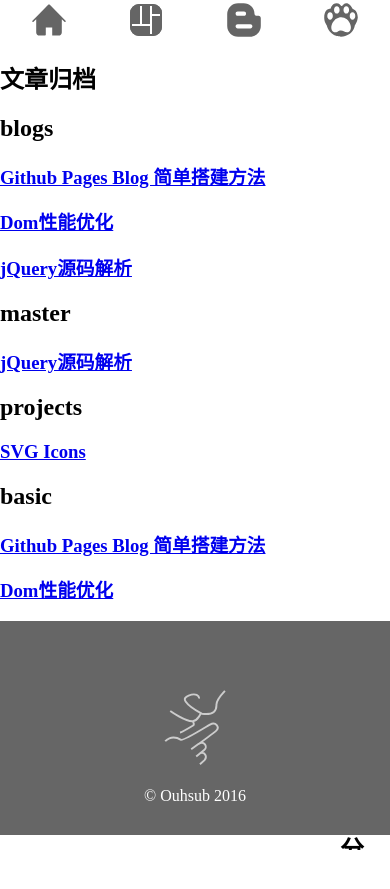
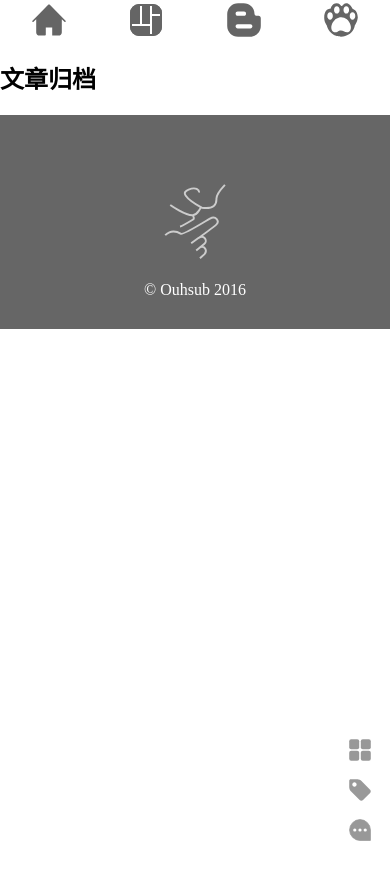
Before and after one commit to ouhsub/ouhsub.github.io, a Jekyll site: the page built from category/index.html, in a window 390 px wide. Shown: the top 889 px of the page. Built offline with Jekyll 4.4.1, drawn with Linux system fonts in a browser that asks for light colours.

Commit message:
make siderbar & some other stuff

```diff
--- a/_includes/footer.html
+++ b/_includes/footer.html
@@ -1,24 +1,21 @@
 <footer>
   <div class="footer-container">
-    <p class="contact-container">
-      <a href="https://github.com/ouhsub" target="_blank">
-        <svg class="contact-icon" width="40" height="40">
+    <div class="contact-btn" id="contact_btn">
+      <svg width="40" height="40" opacity="0.5">
         <g transform="translate(20,20) scale(0.2,0.2)">
-      			<circle class="bg-circle" cx="0" cy="0" r="82"></circle>
-      			<circle class="ft-circle" cx="0" cy="0" r="82" stroke-width="4" fill="none"></circle>
-      			<path class="ft-path" d="M0-84c-46.388,0-84,37.612-84,84c0,46.386,37.612,84,84,84c46.386,0,84-37.614,84-84C84-46.388,46.386-84,0-84zM25.947,76.701c-4.169,0.818-5.64-1.723-5.64-3.911c0-2.651,0.121-11.438,0.121-22.322c0-7.572-2.625-12.56-5.578-15.085c18.242-1.994,37.403-8.885,37.403-40.146c0-8.894-3.171-16.154-8.419-21.851c0.842-2.048,3.663-10.322-0.815-21.528c0,0-6.86-2.182-22.509,8.347c-6.533-1.815-13.535-2.718-20.501-2.739c-6.963,0.019-13.978,0.924-20.5,2.739c-15.646-10.529-22.534-8.347-22.534-8.347c-4.447,11.206-1.643,19.48-0.8,21.528c-5.236,5.697-8.423,12.958-8.423,21.851c0,31.189,19.119,38.159,37.297,40.229c-2.33,2.021-4.448,5.625-5.19,10.881c-4.672,2.076-16.54,5.674-23.844-6.759c0,0-4.322-7.824-12.543-8.389c0,0-7.994-0.106-0.563,4.953c0,0,5.37,2.487,9.092,11.889c0,0,4.809,15.852,27.596,10.928c0.026,6.782,0.103,11.903,0.103,13.824c0,2.169-1.485,4.685-5.583,3.912c-32.56-10.743-56.021-41.247-56.021-77.212c0-44.953,36.668-81.398,81.901-81.398c45.227,0,81.912,36.445,81.912,81.398C81.907,35.444,58.464,65.923,25.947,76.701z"></path>
+          <defs>
+            <mask id="points_mask">
+              <circle cx="0" cy="0" r="90" fill="#fff"></circle>
+              <circle cx="0" cy="0" r="8" fill="#000"></circle>
+              <circle cx="-26" cy="0" r="8" fill="#000"></circle>
+              <circle cx="26" cy="0" r="8" fill="#000"></circle>
+            </mask>
+          </defs>
+          <path d="M52,52L52,0A52,52,0,1,0,0,52Z" mask="url(#points_mask)" fill="#333" stroke="#333" stroke-width="4"></path>
         </g>
       </svg>
-      </a>
-      <a title="2371610588">
-        <svg class="contact-icon" width="40" height="40">
-          <g transform="translate(20,20) scale(0.2,0.2)">
-      			<circle class="bg-circle" cx="0" cy="0" r="82"></circle>
-      			<circle class="ft-circle" cx="0" cy="0" r="82" stroke-width="4" fill="none"></circle>
-      			<path class="ft-path" d="M41.347-3.187c-4.642-3.208-6.989-7.767-6.989-13.557c0-25.455-20.549-34.693-34.357-34.693c-13.81,0-34.354,9.238-34.354,34.693c0,5.79-2.353,10.35-6.996,13.56c-3.476,2.408-11.484,11.963-6.859,27.044l0.532,1.743 l1.805-0.286c3.584-0.571,5.462-3.76,6.5-5.635c0.859,3.601,4.331,6.925,6.688,8.367c0.241,0.147,0.404,0.309,0.512,0.444c-0.096,0.017-0.212,0.031-0.357,0.039c-2.59,0.131-5.912,1.803-7.244,4.744c-0.985,2.169-0.628,4.497,1.001,6.554c4.41,5.569,16.389,6.005,19.957,6.005c5.238,0,9.62-1.069,13.031-3.167c0.541-0.337,1.019-0.68,1.478-1.011c1.328-0.958,2.131-1.54,4.307-1.54c2.178,0,2.979,0.582,4.308,1.54c0.459,0.331,0.937,0.673,1.479,1.011c3.409,2.098,7.79,3.167,13.026,3.167c3.572,0,15.552-0.436,19.961-6.005c1.63-2.057,1.985-4.385,1.002-6.554c-1.333-2.941-4.656-4.613-7.247-4.744c-0.145-0.008-0.263-0.022-0.355-0.039c0.104-0.136,0.271-0.297,0.508-0.442c2.356-1.444,5.831-4.769,6.69-8.369c1.04,1.875,2.917,5.063,6.497,5.634l1.805,0.287l0.535-1.743C52.833,8.779,44.826-0.776,41.347-3.187z"></path>
-      		</g>
-        </svg>
-      </a>
+    </div>
+    <p class="contact-container" id="contact_container">
       <a href="/about/#emailme" target="_blank">
         <svg class="contact-icon" width="40" height="40">
           <g transform="translate(20,20) scale(0.2,0.2)">
@@ -30,6 +27,15 @@
               <polygon points="-47.108,33.602 -19.236,4.596 0.042,24.225 19.023,4.596 47.169,33.602"></polygon>
               <polygon points="50.404,26.416 23.486,0.15 50.404,-26.871"></polygon>
             </g>
+          </g>
+        </svg>
+      </a>
+      <a href="https://github.com/ouhsub" target="_blank">
+        <svg class="contact-icon" width="40" height="40">
+          <g transform="translate(20,20) scale(0.2,0.2)">
+      			<circle class="bg-circle" cx="0" cy="0" r="82"></circle>
+      			<circle class="ft-circle" cx="0" cy="0" r="82" stroke-width="4" fill="none"></circle>
+      			<path class="ft-path" d="M0-84c-46.388,0-84,37.612-84,84c0,46.386,37.612,84,84,84c46.386,0,84-37.614,84-84C84-46.388,46.386-84,0-84zM25.947,76.701c-4.169,0.818-5.64-1.723-5.64-3.911c0-2.651,0.121-11.438,0.121-22.322c0-7.572-2.625-12.56-5.578-15.085c18.242-1.994,37.403-8.885,37.403-40.146c0-8.894-3.171-16.154-8.419-21.851c0.842-2.048,3.663-10.322-0.815-21.528c0,0-6.86-2.182-22.509,8.347c-6.533-1.815-13.535-2.718-20.501-2.739c-6.963,0.019-13.978,0.924-20.5,2.739c-15.646-10.529-22.534-8.347-22.534-8.347c-4.447,11.206-1.643,19.48-0.8,21.528c-5.236,5.697-8.423,12.958-8.423,21.851c0,31.189,19.119,38.159,37.297,40.229c-2.33,2.021-4.448,5.625-5.19,10.881c-4.672,2.076-16.54,5.674-23.844-6.759c0,0-4.322-7.824-12.543-8.389c0,0-7.994-0.106-0.563,4.953c0,0,5.37,2.487,9.092,11.889c0,0,4.809,15.852,27.596,10.928c0.026,6.782,0.103,11.903,0.103,13.824c0,2.169-1.485,4.685-5.583,3.912c-32.56-10.743-56.021-41.247-56.021-77.212c0-44.953,36.668-81.398,81.901-81.398c45.227,0,81.912,36.445,81.912,81.398C81.907,35.444,58.464,65.923,25.947,76.701z"></path>
       		</g>
         </svg>
       </a>
--- a/_includes/gotop.html
+++ b/_includes/gotop.html
@@ -1,8 +1,8 @@
 <div class="gotop hidden" id="gotop_widget">
   <svg width="40" height="40" opacity="0.5">
     <g transform="translate(20,20)" stroke="#333" stroke-width="4">
-      <line x1="-12" y1="-8" x2="12" y2="-8"></line>
-      <path d="M-12,8L0,-3L12,8" fill="none"></path>
+      <line x1="-10" y1="-8" x2="10" y2="-8"></line>
+      <path d="M-10,8L0,-3L10,8" fill="none"></path>
     </g>
   </svg>
 </div>
--- a/_includes/siderbar.html
+++ b/_includes/siderbar.html
@@ -1,16 +1,47 @@
-<div class="siderbar">
-  <h2>分类</h2>
+<div class="siderbar" id="siderbar">
+  <svg width="40" height="40" class="siderbar-icon category-icon" id="category_icon">
+    <g transform="translate(20,20) scale(0.2,0.2)" fill="#333" opacity="0.5">
+      <rect x="4" y="4" width="50" height="50" rx="10"></rect>
+      <rect x="4" y="-54" width="50" height="50" rx="10"></rect>
+      <rect x="-54" y="-54" width="50" height="50" rx="10"></rect>
+      <rect x="-54" y="4" width="50" height="50" rx="10"></rect>
+    </g>
+  </svg>
+  <div class="category-container" id="category_container">
+    <div class="dismiss-icon" id="dismiss_category">
+      <svg width="30" height="30" opacity="0.5">
+        <g transform="translate(15,15)">
+          <line x1="-10" x2="10" y1="0" y2="0" transform="rotate(45)" stroke="#333" stroke-width="4"></line>
+          <line x1="-10" x2="10" y1="0" y2="0" transform="rotate(-45)" stroke="#333" stroke-width="4"></line>
+        </g>
+      </svg>
+    </div>
     <ul>
       {% for cate in site.categories %}
       {% if cate[0] != 'blogs' and cate[0] != 'projects' %}
-    <li><a href="{{ BASE_PATH }}/category/?target={{ cate[0] }}"><h3>{{ cate[0] }}</h3></a></li>
+      <li class="category-item"><a href="{{ BASE_PATH }}/category/?target={{ cate[0] }}">{{ cate[0] }}</a></li>
       {% endif %}
       {% endfor %}
     </ul>
-  <h2>标签云</h2>
+  </div>
+  <svg width="40" height="40" class="siderbar-icon tag-icon" id="tag_icon">
+    <g transform="translate(20,20) scale(0.2,0.2)" fill="#333" opacity="0.5">
+      <path d="M50.503-1.625L7.394-45.534C2.811-50.189-6.189-53.97-12.71-53.97L-46.078-54c-4.267,0-7.73,3.451-7.74,7.708l-0.095,32.606c-0.02,6.528,3.705,15.557,8.311,20.177l43.942,44.042c4.619,4.621,12.087,4.621,16.707,0.01l35.375-35.379C55.042,10.54,55.086,3.033,50.503-1.625z M-19.98-20.016c-4.24,4.227-11.108,4.227-15.353,0c-4.245-4.231-4.236-11.112,0-15.351c4.235-4.248,11.103-4.232,15.353,0C-15.742-31.138-15.742-24.248-19.98-20.016z"></path>
+    </g>
+  </svg>
+  <div class="tag-container" id="tag_container">
+    <div class="dismiss-icon" id="dismiss_tag">
+      <svg width="30" height="30" opacity="0.5">
+        <g transform="translate(15,15)">
+          <line x1="-10" x2="10" y1="0" y2="0" transform="rotate(45)" stroke="#333" stroke-width="4"></line>
+          <line x1="-10" x2="10" y1="0" y2="0" transform="rotate(-45)" stroke="#333" stroke-width="4"></line>
+        </g>
+      </svg>
+    </div>
     <div>
       {% for tag in site.tags %}
-    <a href="{{ BASE_PATH }}/tag/?target={{ tag[0] }}">{{ tag[0] }}&nbsp;</a>
+      <a class="tag-item" href="{{ BASE_PATH }}/tag/?target={{ tag[0] }}">{{ tag[0] }}&nbsp;</a>
       {% endfor %}
     </div>
   </div>
+</div>
--- a/assets/css/main.css
+++ b/assets/css/main.css
@@ -11,6 +11,7 @@
 ul,li{
   margin: 0;
   padding: 0;
+  list-style: none;
 }
 
 /* 页面布局 */
@@ -92,14 +93,6 @@
   .article-container>div {
     padding-left: 0;
   }
-  .siderbar {
-    position: fixed;
-    bottom: 50px;
-    right: 10px;
-    width: 40px;
-    height: 40px;
-    margin: 0;
-  }
 }
 /* header */
 header>nav {
@@ -109,9 +102,6 @@
 .fixed{
   position: fixed;
   z-index: 1;
-}
-.nav-container {
-  list-style: none;
 }
 .nav-container>li{
   float: left;
@@ -207,6 +197,9 @@
 .contact-container>a {
   text-decoration: none;
 }
+.contact-btn {
+  display: none;
+}
 .ft-circle {
   stroke: #fff;
 }
@@ -227,5 +220,86 @@
   }
   .contact-container {
     display: none;
+    position: fixed;
+    bottom: 50px;
+    right: 50px;
+    margin: 0;
+    width: 100%;
+    height: 40px;
+    text-align: right;
+  }
+  .contact-btn {
+    display: block;
+    position: fixed;
+    width: 40px;
+    height: 40px;
+    bottom: 50px;
+    right: 10px;
+    cursor: pointer;
   }
 }
+
+/* siderbar */
+.category-item>a,
+.tag-item {
+  font-size: 1.2em;
+  text-decoration: none;
+  color: #333;
+  line-height: 1.2em;
+}
+.category-item>a:hover,
+.tag-item:hover {
+  color: #000;
+  text-decoration: underline;
+}
+.tag-item {
+  font-size: 0.9em;
+}
+.dismiss-icon {
+  display: none;
+}
+.category-container {
+  margin-bottom: 20px;
+}
+@media screen and (max-width: 767px) {
+  .siderbar-icon {
+    position: fixed;
+    right: 10px;
+    width: 40px;
+    height: 40px;
+  }
+  .category-icon {
+    bottom: 130px;
+  }
+  .tag-icon {
+    bottom: 90px;
+  }
+  .category-container,
+  .tag-container {
+    display: none;
+    position: fixed;
+    width: 100%;
+    height: 100%;
+    top: 0;
+    left: 0;
+    z-index: 10;
+    background-color: #fff;
+  }
+  .show {
+    display: block;
+  }
+  .category-container {
+    z-index: 11;
+  }
+  .category-container>ul,
+  .tag-container>div:last-child {
+    margin: 40px 20px;
+  }
+  .dismiss-icon {
+    display: block;
+    float: right;
+    width: 30px;
+    height: 30px;
+    margin: 10px;
+  }
+}
--- a/assets/js/category.js
+++ b/assets/js/category.js
@@ -0,0 +1,10 @@
+var main = document.getElementsByTagName('main')[0];
+var type = window.location.search.split('=')[1];
+type = decodeURI(type);
+var uls = main.getElementsByTagName('ul');
+var len = uls.length;
+for(var i=0; i<len; i++){
+  if(uls[i].getAttribute('data-type') == type){
+    uls[i].className = '';
+  }
+}
--- a/assets/js/main.js
+++ b/assets/js/main.js
@@ -14,7 +14,37 @@
 var gotop_widget = document.getElementById('gotop_widget');
 gotop_widget.onclick = scrollToTop;
 setGotopWidget();
-window.onscroll = setGotopWidget;
+window.onscroll = function(){
+  setGotopWidget();
+  setSiderbar();
+};
+
+//TODO 优化这段代码
+var category_icon = document.getElementById('category_icon');
+var tag_icon = document.getElementById('tag_icon');
+var dismiss_category = document.getElementById('dismiss_category');
+var dismiss_tag = document.getElementById('dismiss_tag');
+if(category_icon){
+  category_icon.onclick = function(){
+    displayWidget('category');
+  };
+  dismiss_category.onclick = function(){
+    displayWidget('category');
+  };
+}
+if(tag_icon){
+  tag_icon.onclick = function(){
+    displayWidget('tag');
+  };
+  dismiss_tag.onclick = function(){
+    displayWidget('tag');
+  };
+}
+
+var contact_btn = document.getElementById('contact_btn');
+if(contact_btn){
+  contact_btn.onclick = setContactIcons;
+}
 
 setTimelineBtn();
 
@@ -134,3 +164,59 @@
   }
   goTop();
 }
+
+/* siderbar位置变化 */
+function setSiderbar(){
+  var siderbar = document.getElementById('siderbar');
+  if(siderbar){
+    var scrollTop = document.documentElement.scrollTop || window.pageYOffset || document.body.scrollTop;
+    var distance;
+    if(getStyle(document.getElementById('dismiss_tag')).display === 'none'){
+      if(getStyle(document.getElementsByTagName('header')[0]).position === 'fixed'){
+        distance = scrollTop;
+      }else{
+        if(scrollTop > 80){
+          distance = scrollTop - 80;
+        }else{
+          distance = 0;
+        }
+      }
+      siderbar.style.marginTop = '' + distance + 'px';
+    }
+  }else{
+    return;
+  }
+}
+
+/* 类目/标签部件显示设置 */
+function displayWidget(type){
+  var container = document.getElementById(type + '_container');
+  if(container.className === type + '-container'){
+    container.className = type + '-container show';
+    document.documentElement.style.overflow='hidden';//禁止滚动
+  }else{
+    container.className = type + '-container';
+    document.documentElement.style.overflow='scroll';//恢复滚动
+  }
+}
+
+/* 获取元素计算后的样式 */
+function getStyle(obj){
+  var style = null;
+  if (window.getComputedStyle) {
+      style = window.getComputedStyle(obj, null);
+  } else {
+      style = obj.currentStyle;
+  }
+  return style;
+}
+
+/* 设置contact icon显示 */
+function setContactIcons(){
+  var container = document.getElementById('contact_container');
+  if(container.className === 'contact-container'){
+    container.className = 'contact-container show';
+  }else{
+    container.className = 'contact-container';
+  }
+}
--- a/category/index.html
+++ b/category/index.html
@@ -7,7 +7,7 @@
 <h1>文章归档</h1>
 <div>
   {% for cate in site.categories %}
-  <ul data-type="{{ cate[0] }}">
+  <ul data-type="{{ cate[0] }}" class="hidden">
     <h2>{{ cate[0] }}</h2>
     {% assign pages_list = cate[1] %}
     {% for node in pages_list %}
--- a/tag/index.html
+++ b/tag/index.html
@@ -6,11 +6,11 @@
 
 <h1>标签归档</h1>
 {% for tag in site.tags %}
-<ul>
+<ul class="hidden" data-type="{{ tag[0] }}">
   <h3>{{ tag[0] }}</h3>
   {% assign pages_list = tag[1] %}
   {% for node in pages_list %}
-  <li><a href="{{ BASE_PATH }}{{node.url}}">{{node.title}}</a></li>
+  <li><a href="{{ BASE_PATH }}{{ node.url }}">{{node.title}}</a></li>
   {% endfor %}
 </ul>
 {% endfor %}
```
Also changed, not shown: assets/js/tag.js (+10 -0 lines). Lines whose indentation alone changed are shown as unchanged.
